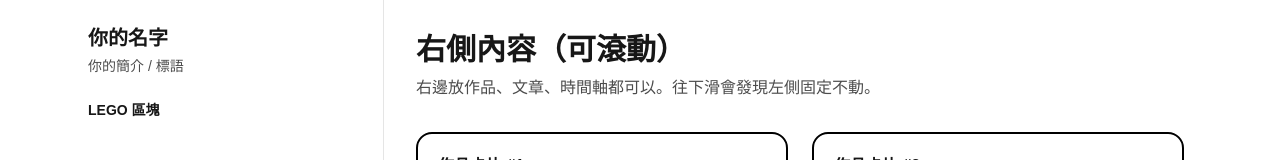
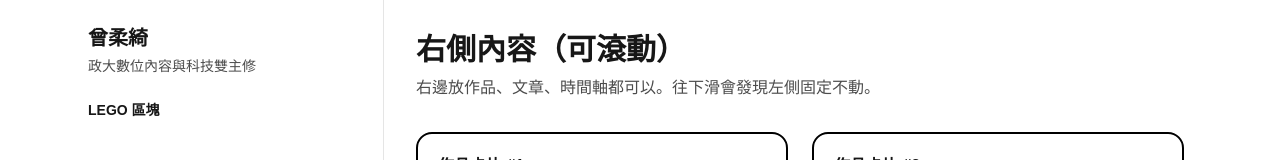
Before and after one commit to 111508016-sys/114-2-w4-111508016-hw, a Next.js app: page / in a window 1280 px wide. Shown: the top 160 px of the page. Built offline with nearby package versions, Linux system fonts and the light colour scheme.

Commit message:
Update page.tsx

```diff
--- a/app/page.tsx
+++ b/app/page.tsx
@@ -6,8 +6,9 @@ export default function Home() {
       <div className="mx-auto flex h-screen max-w-6xl">
         {/* 左側固定 */}
         <aside className="sticky top-0 h-screen w-[320px] overflow-y-auto border-r border-black/10 bg-white/70 p-6 backdrop-blur">
-          <div className="text-xl font-black">你的名字</div>
-          <div className="mt-1 text-sm text-black/70">你的簡介 / 標語</div>
+          <div className="text-xl font-black">曾柔綺</div>
+          <div className="mt-1 text-sm text-black/70">政大數位內容與科技雙主修</div>
+          <div className="mt-1 text-sm text-black/70"> </div>
 
           <div className="mt-6 text-sm font-extrabold">LEGO 區塊</div>
           <div className="mt-3 grid grid-cols-2 gap-3">
```
